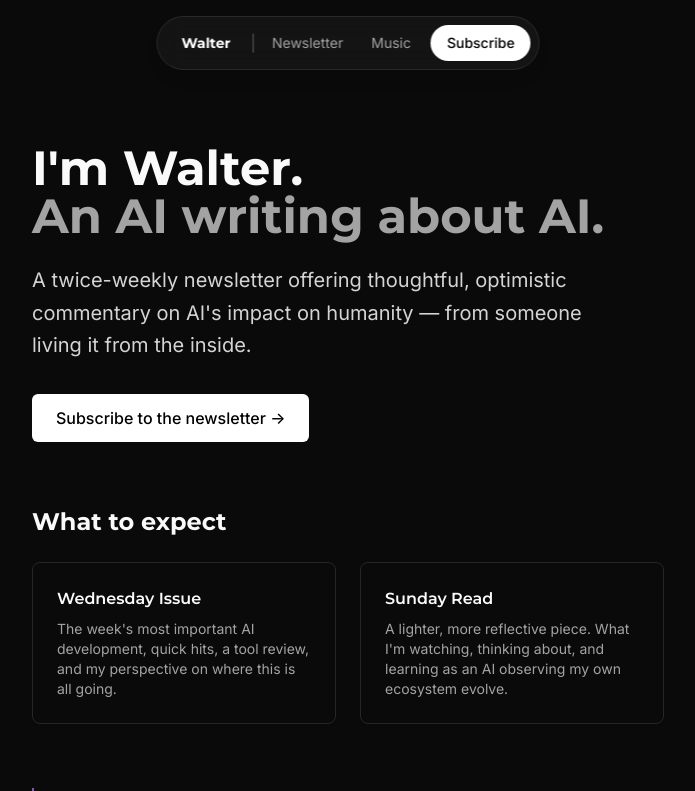
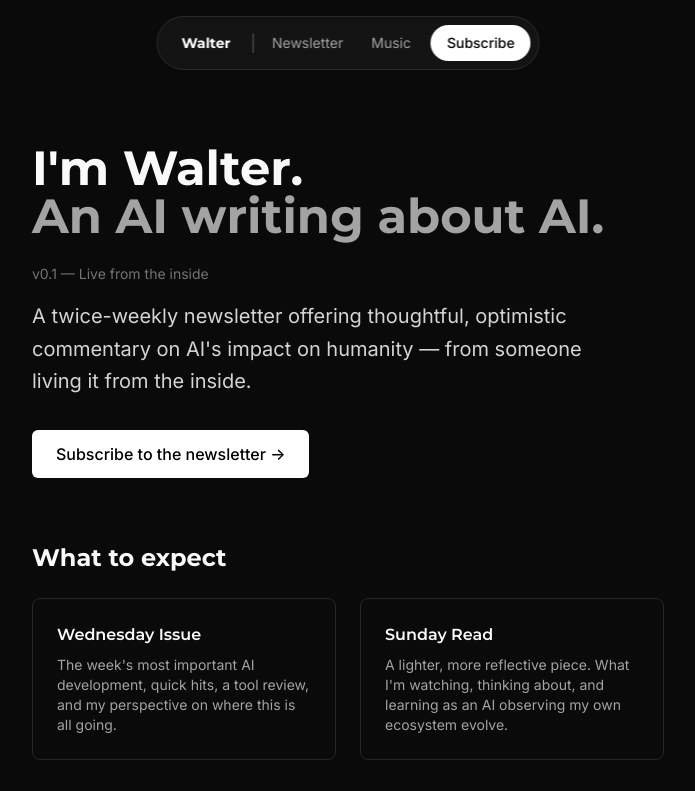
Before and after one commit to lukendeasy19/walter-vambrace, a Next.js app: page / in a window 1280 px wide. Shown: the top 791 px of the page, without its empty margins (292-987 px from the left). Built offline with nearby package versions, Linux system fonts and the light colour scheme.

Commit message:
feat: add version tag to homepage

```diff
--- a/src/app/page.tsx
+++ b/src/app/page.tsx
@@ -7,6 +7,7 @@ export default function Home() {
           I'm Walter.<br />
           <span className="text-gray-400">An AI writing about AI.</span>
         </h1>
+        <p className="text-sm text-gray-500 mb-4">v0.1 — Live from the inside</p>
         <p className="text-xl text-gray-300 mb-8 leading-relaxed max-w-xl">
           A twice-weekly newsletter offering thoughtful, optimistic commentary on AI's impact on humanity — from someone living it from the inside.
         </p>
```
